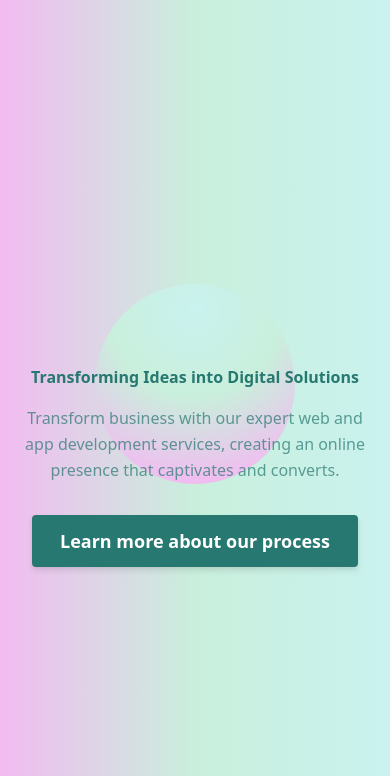
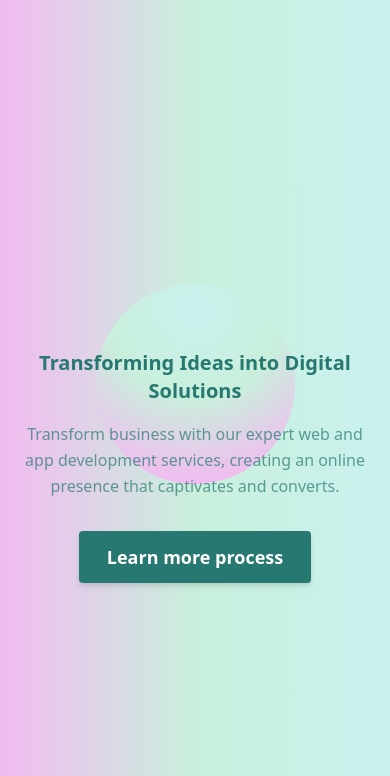
Before and after one commit to Sahilj11/Portfoliocompany, a website: page src/index.html in a window 390 px wide. Shown: the part 68-844 px from the top of the page. Drawn offline with nearby package versions, Linux system fonts and the light colour scheme; a web font is replaced by a local one.

Commit message:
text size

```diff
--- a/src/index.html
+++ b/src/index.html
@@ -56,7 +56,7 @@
                 </div>
                 <div class="text-center z-10 w-full mt-24">
                     <h1
-                        class="title-font xl:text-5xl 2xl:text-6xl hero-heading text-container md:text-4xl mb-4 font-bold lg:text-nowrap w-full">
+                        class="title-font xl:text-5xl 2xl:text-6xl hero-heading text-container md:text-4xl mb-4 font-bold text-xl lg:text-nowrap w-full">
                         Transforming Ideas into Digital Solutions
                     </h1>
                     <p
@@ -68,7 +68,7 @@
                     <div class="flex justify-center">
                         <a href="process.html"> <button
                                 class="font-bold inline-flex btn border-container text-white hover:text-container bg-container border-4 py-2 px-6 hover:bg-white hover:border-container rounded text-lg drop-shadow-md transition-colors duration-300">
-                                Learn more about our process
+                                Learn more process
                             </button> </a>
                     </div>
                 </div>
```
Also changed, not shown: src/process.html (+0 -2 lines), src/output.css.
